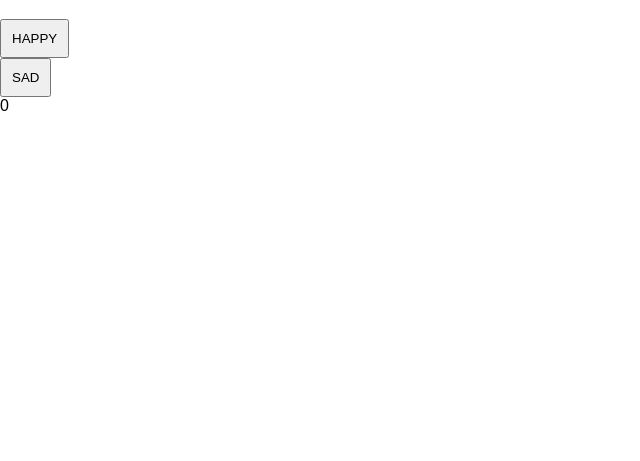
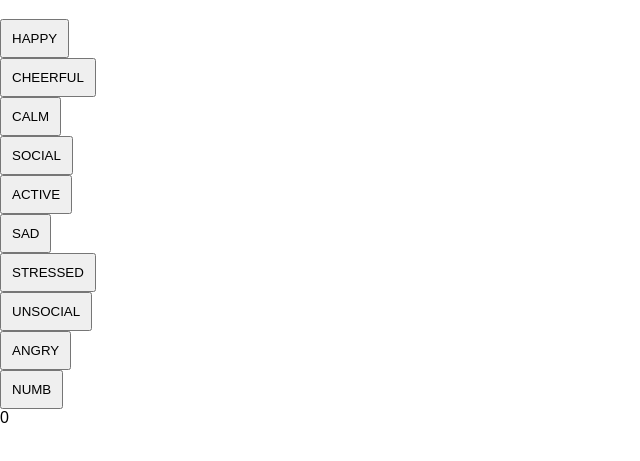
Before and after one commit to naomitesfay/moodapp, a React app in the folder frontend/: page / in a window 1280 px wide. Shown: the part 79-540 px from the top of the page, without its empty margins (0-640 px from the left). Built offline with nearby package versions, Linux system fonts and the light colour scheme.

Commit message:
Added deets

```diff
--- a/frontend/src/components/mainpage/mainpage.js
+++ b/frontend/src/components/mainpage/mainpage.js
@@ -17,6 +17,34 @@ class Mainpage extends React.Component {
           })
       }
 
+      handleClickCheerful = () => {
+        const points = this.state.value + 10
+          this.setState({
+              value: points
+          })
+      }
+
+      handleClickCalm = () => {
+        const points = this.state.value + 10
+          this.setState({
+              value: points
+          })
+      }
+
+      handleClickSocial = () => {
+        const points = this.state.value + 10
+          this.setState({
+              value: points
+          })
+      }
+
+      handleClickActive = () => {
+        const points = this.state.value + 10
+          this.setState({
+              value: points
+          })
+      }
+
       handleClickSad = () => {
         const points = this.state.value + 5
           this.setState({
@@ -24,18 +52,50 @@ class Mainpage extends React.Component {
           })
       }
 
+      handleClickStressed = () => {
+        const points = this.state.value + 5
+          this.setState({
+              value: points
+          })
+      }
 
+      handleClickUnsocial = () => {
+        const points = this.state.value + 5
+          this.setState({
+              value: points
+          })
+      }
+
+      handleClickAngry = () => {
+        const points = this.state.value + 5
+          this.setState({
+              value: points
+          })
+      }
+
+      handleClickNumb = () => {
+        const points = this.state.value + 5
+          this.setState({
+              value: points
+          })
+      }
 
      render(){
       return(
         <div>
-        <h1> MOOD APP</h1>
+        <h1>MOOD APP</h1>
         <button onClick={this.handleClickHappy}>HAPPY</button>
+        <button onClick={this.handleClickCheerful}>CHEERFUL</button>
+        <button onClick={this.handleClickCalm}>CALM</button>
+        <button onClick={this.handleClickSocial}>SOCIAL</button>
+        <button onClick={this.handleClickActive}>ACTIVE</button>
         <button onClick={this.handleClickSad}>SAD</button>
-
+        <button onClick={this.handleClickStressed}>STRESSED</button>
+        <button onClick={this.handleClickUnsocial}>UNSOCIAL</button>
+        <button onClick={this.handleClickAngry}>ANGRY</button>
+        <button onClick={this.handleClickNumb}>NUMB</button>
         {this.state.value}
         </div>
-
 
       )
     }
--- a/frontend/src/components/mainpage/mainpage.scss
+++ b/frontend/src/components/mainpage/mainpage.scss
@@ -3,7 +3,6 @@ body {
   padding: 0;
   font-family: sans-serif;
 }
-
 
 button {
   display: flex;
```
Also changed, not shown: frontend/src/components/resultpage/resultpage.js (line endings or trailing spaces), 1 other file.
